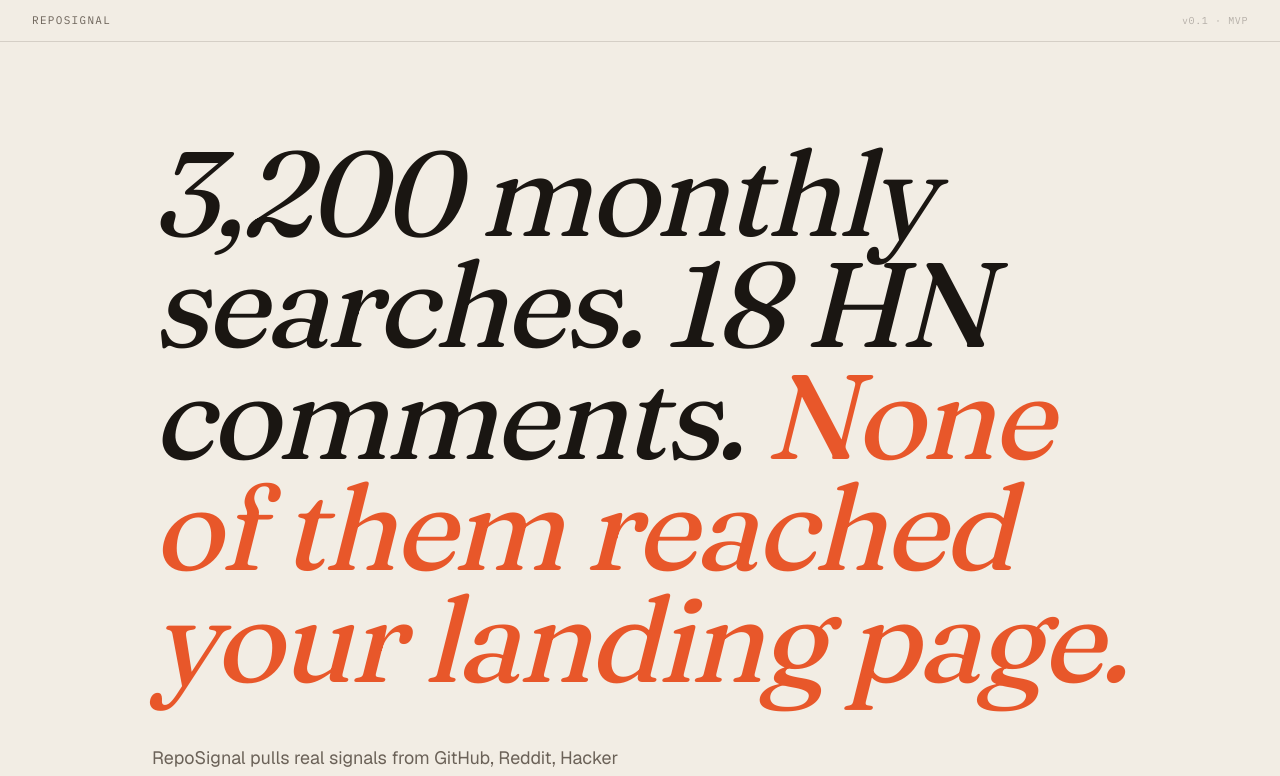
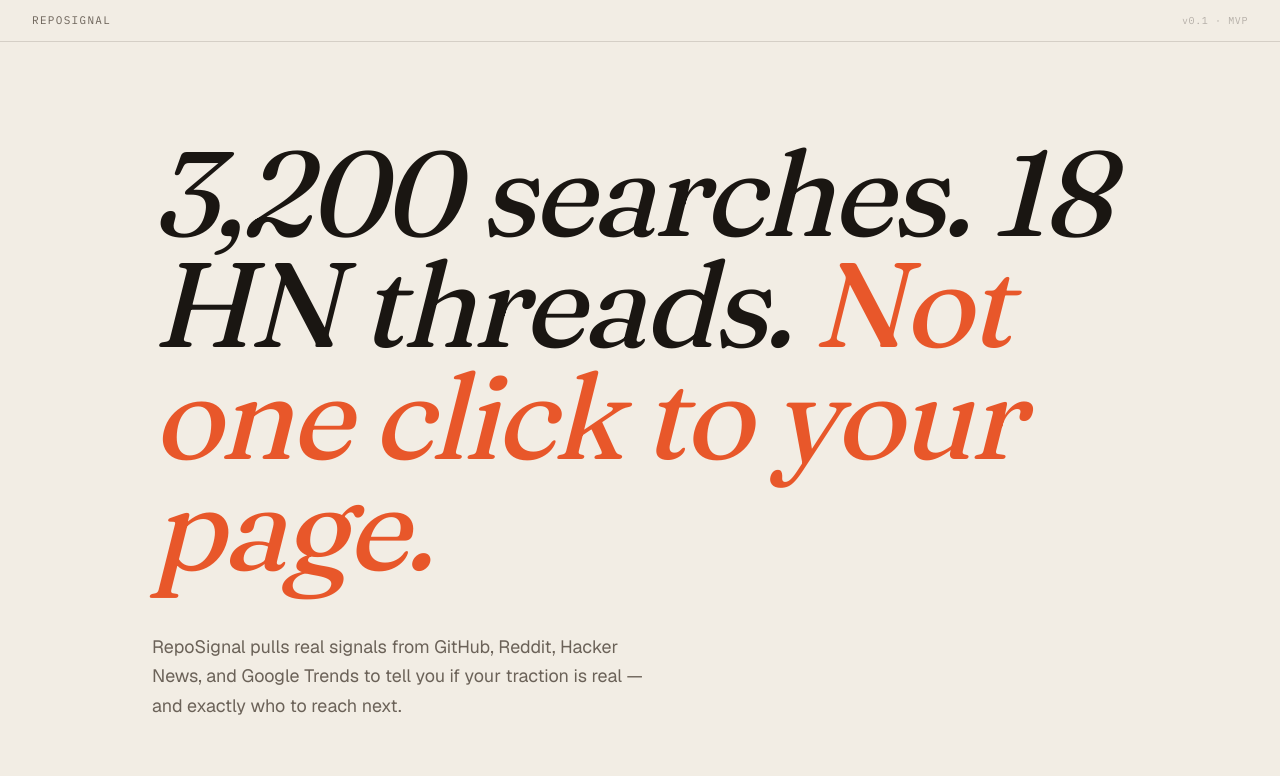
Before and after one commit to idclark34/reposignal, a Next.js app: page / in a window 1280 px wide. Shown: the top 776 px of the page. Built offline with nearby package versions, Linux system fonts and the light colour scheme.

Commit message:
fix: shorten hero cycle 2, add minHeight to prevent layout shift
Co-Authored-By: Claude Sonnet 4.6 <noreply@anthropic.com>

```diff
--- a/components/HeroCycle.tsx
+++ b/components/HeroCycle.tsx
@@ -8,8 +8,8 @@ const headlines = [
     accent: 'But do they actually want it?',
   },
   {
-    main: '3,200 monthly searches. 18 HN comments.',
-    accent: 'None of them reached your landing page.',
+    main: '3,200 searches. 18 HN threads.',
+    accent: 'Not one click to your page.',
   },
   {
     main: 'Your users are already out there talking.',
@@ -43,6 +43,7 @@ export default function HeroCycle() {
         letterSpacing: '-0.03em',
         color: 'var(--ink)',
         maxWidth: '18ch',
+        minHeight: '2em',
         marginBottom: 'clamp(28px, 4vw, 48px)',
         opacity: visible ? 1 : 0,
         transform: visible ? 'translateY(0)' : 'translateY(10px)',
```
